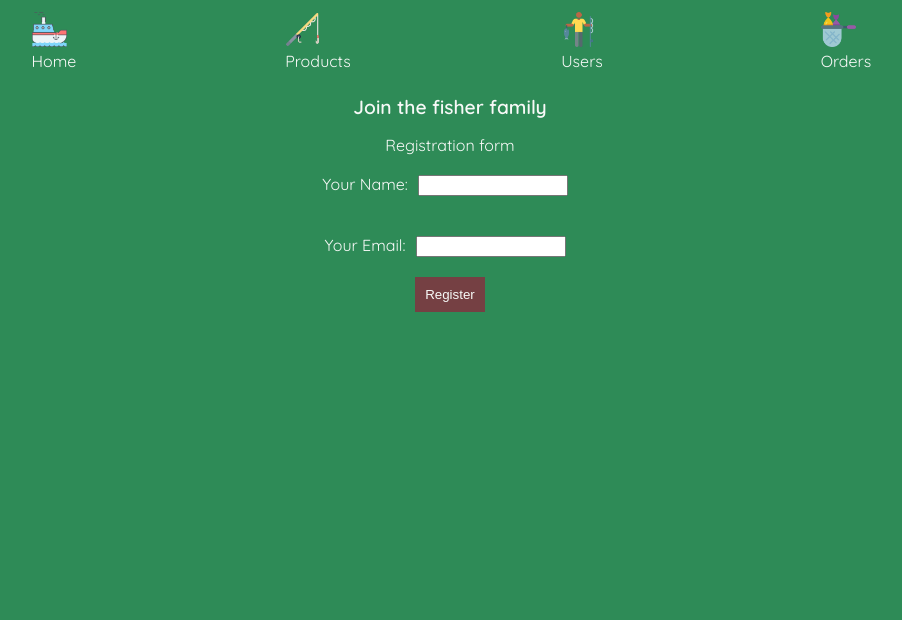
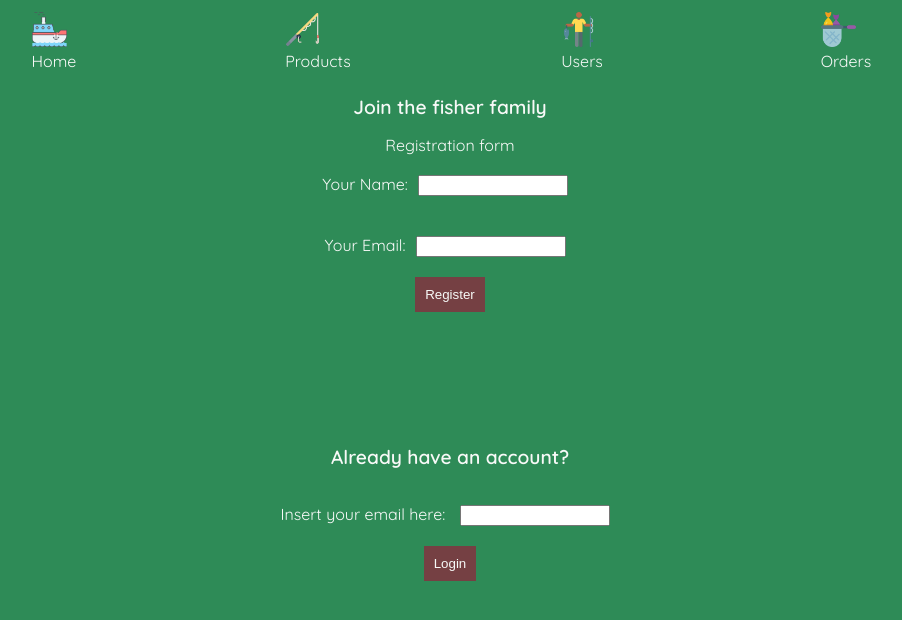
Before and after one commit to neuefische/hh-2020-w3-team4-onlineshop-react, a React (Create React App) app: page /users in a window 1280 px wide. Shown: the top 620 px of the page, without its empty margins (190-1092 px from the left). Built offline with nearby package versions, Linux system fonts and the light colour scheme; a web font is replaced by a local one.

Commit message:
Show user name after login

```diff
--- a/src/App.scss
+++ b/src/App.scss
@@ -92,7 +92,7 @@ select {
 }
 
 .form {
-  height: 400px;
+  height: 300px;
   display: flex;
   flex-direction: column;
   align-items: center;
--- a/src/components/CustomerForm.js
+++ b/src/components/CustomerForm.js
@@ -1,6 +1,7 @@
 import React, { useState } from 'react'
-import Axios from 'axios'
+import axios from 'axios'
 import fishes from '../assets/fishes.png'
+import Login from './Login'
 
 export default function CustomerForm() {
   const [name, setName] = useState('')
@@ -32,10 +33,12 @@ export default function CustomerForm() {
                 onChange={(event) => setEmail(event.target.value)}
               ></input>
             </label>
-            <button type="submit" value="Submit" className="button p-10 ">
+            <button type="submit" value="Submit" className="button p-10">
               Register
             </button>
           </form>
+
+          <Login />
         </>
       ) : (
         <>
@@ -49,10 +52,11 @@ export default function CustomerForm() {
 
   function submitHandler(event) {
     event.preventDefault()
-    Axios.put('http://localhost:8085/customers/create', {
-      customerName: name,
-      customerEmail: email,
-    })
+    axios
+      .put('http://localhost:8085/customers/create', {
+        customerName: name,
+        customerEmail: email,
+      })
       .then(() => setIsRegistered(true))
       .then((response) => console.log(response))
       .catch((error) => console.log(error))
--- /dev/null
+++ b/src/components/Login.js
@@ -0,0 +1,47 @@
+import React, { useState } from 'react'
+import axios from 'axios'
+
+export default function Login() {
+  const [email, setEmail] = useState('')
+  const [user, setUser] = useState(null)
+
+  const [isLoggedIn, setIsLoggedIn] = useState(false)
+
+  return (
+    <section className="flex">
+      <h2>Already have an account?</h2>
+      {isLoggedIn === false ? (
+        <form onSubmit={submitHandlerLogin} className="form">
+          {' '}
+          <label className="p-10">
+            Insert your email here:{' '}
+            <input
+              type="text"
+              value={email}
+              className="input"
+              onChange={(event) => setEmail(event.target.value)}
+            ></input>
+          </label>
+          <button className="button p-10">Login</button>
+        </form>
+      ) : (
+        <>
+          <h2>Welcome {user.customerName}</h2>
+          <p>You have successfully logged in!</p>
+        </>
+      )}
+    </section>
+  )
+
+  function submitHandlerLogin(event) {
+    event.preventDefault()
+    axios
+      .post('http://localhost:8085/login', {
+        customerEmail: email,
+      })
+      .then((response) => {
+        setUser(response.data)
+        setIsLoggedIn(true)
+      })
+  }
+}
```
